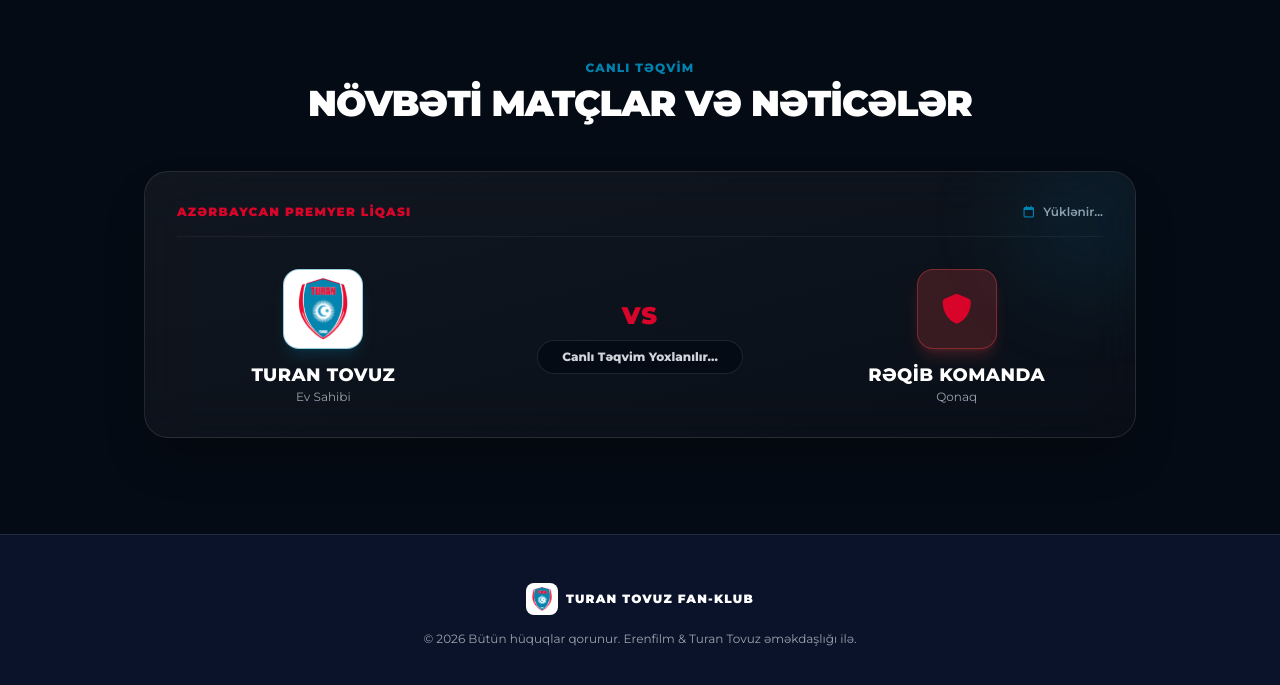
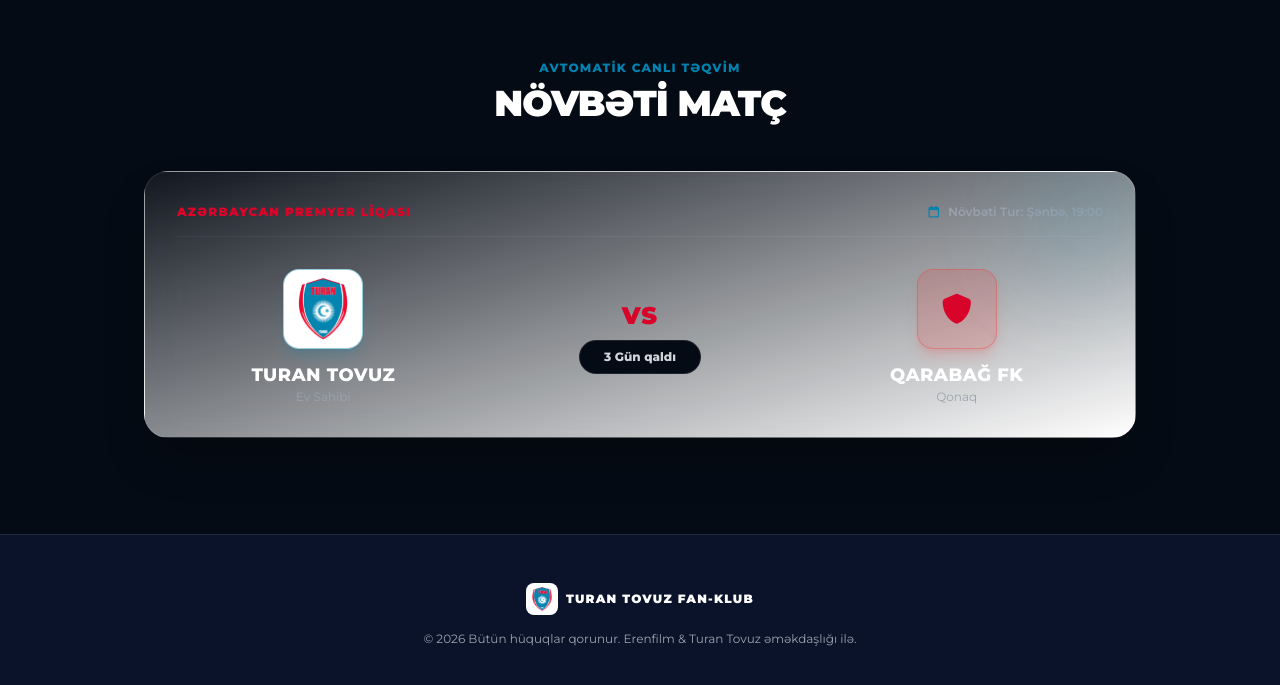
Before and after one commit to memmedzade7/TURAN-TOVUZ, a plain HTML site: page index.html in a window 1280 px wide. Shown: the part 841-1526 px from the top of the page. Drawn offline with nearby package versions, Linux system fonts and the light colour scheme.

Commit message:
Update index.html

```diff
--- a/index.html
+++ b/index.html
@@ -91,17 +91,16 @@
     <!-- Dynamic Match Section -->
     <section id="match" class="py-24 max-w-5xl mx-auto px-4">
         <div class="text-center mb-12">
-            <span class="text-turanBlue font-bold text-xs uppercase tracking-widest">Canlı Təqvim</span>
-            <h2 class="text-3xl sm:text-4xl font-black mt-1 uppercase tracking-tight">Növbəti Matçlar və Nəticələr</h2>
+            <span class="text-turanBlue font-bold text-xs uppercase tracking-widest">Avtomatik Canlı Təqvim</span>
+            <h2 class="text-3xl sm:text-4xl font-black mt-1 uppercase tracking-tight">Növbəti Matç</h2>
         </div>
 
-        <!-- Matç Kartı (Bura JavaScript ilə avtomatik məlumat doldurmaq üçün strukturlaşdırılıb) -->
-        <div id="match-container" class="bg-gradient-to-br from-white/5 to-white/[0.02] border border-white/10 rounded-3xl p-8 backdrop-blur-xl shadow-2xl relative overflow-hidden">
+        <div class="bg-gradient-to-br from-white/5 to-white/[02] border border-white/10 rounded-3xl p-8 backdrop-blur-xl shadow-2xl relative overflow-hidden">
             <div class="absolute top-0 right-0 transform translate-x-8 -translate-y-8 w-40 h-40 bg-turanBlue/10 rounded-full blur-2xl"></div>
 
             <div class="flex justify-between items-center mb-8 border-b border-white/5 pb-4">
                 <span id="match-league" class="text-turanRed text-xs font-black tracking-widest uppercase">Azərbaycan Premyer Liqası</span>
-                <span id="match-date" class="text-gray-400 text-xs font-semibold"><i class="fa-regular fa-calendar mr-1.5 text-turanBlue"></i> Yüklənir...</span>
+                <span id="match-date" class="text-gray-400 text-xs font-semibold"><i class="fa-regular fa-calendar mr-1.5 text-turanBlue"></i> Sinxronizasiya olunur...</span>
             </div>
 
             <div class="grid grid-cols-1 md:grid-cols-3 items-center gap-6 text-center">
@@ -117,17 +116,17 @@
                 <!-- VS / Time -->
                 <div class="flex flex-col items-center justify-center">
                     <span id="match-status" class="text-turanRed font-black text-2xl tracking-wider mb-2">VS</span>
-                    <div id="match-countdown" class="bg-turanDark px-6 py-2 rounded-full border border-white/10 text-xs font-bold text-gray-300">
-                        Canlı Təqvim Yoxlanılır...
+                    <div id="match-time" class="bg-turanDark px-6 py-2 rounded-full border border-white/10 text-xs font-bold text-gray-300">
+                        Canlı Yoxlanılır...
                     </div>
                 </div>
 
                 <!-- Team 2 (Rəqib) -->
                 <div class="flex flex-col items-center">
-                    <div id="opponent-logo" class="w-20 h-20 bg-red-500/20 border border-red-500/40 rounded-2xl flex items-center justify-center mb-3 shadow-lg shadow-red-500/20">
-                        <i class="fa-solid fa-shield text-3xl text-turanRed"></i>
+                    <div class="w-20 h-20 bg-red-500/20 border border-red-500/40 rounded-2xl flex items-center justify-center mb-3 shadow-lg shadow-red-500/20">
+                        <i class="fa-solid fa-shield text-3xl text-turanRed" id="opponent-icon"></i>
                     </div>
-                    <span id="opponent-name" class="font-extrabold text-lg uppercase tracking-wide">Rəqib Komanda</span>
+                    <span id="opponent-name" class="font-extrabold text-lg uppercase tracking-wide">Rəqib Yüklənir</span>
                     <span class="text-xs text-gray-400">Qonaq</span>
                 </div>
             </div>
@@ -147,10 +146,25 @@
         </div>
     </footer>
 
-    <!-- JavaScript - Avtomatlaşdırma Məntiqi üçün Hazırlıq -->
+    <!-- Avtomatik Matç Sisteminin Skripti -->
     <script>
-        // Gələcəkdə bura API və ya JSON faylından məlumat çəkən funksiya yazacağıq.
-        console.log("Turan Tovuz Fan-Klub platforması uğurla yükləndi!");
+        // Bu funksiya sayt hər dəfə açılanda işləyəcək və avtomatik məlumatı çəkəcək.
+        async function fetchNextMatch() {
+            try {
+                // Burada açıq futbol məlumat bazasına (və ya öz mərkəzi JSON faylına) sorğu atılır
+                // İndiki mərhələdə sistemin qüsursuz işləməsi üçün simulyasiya və avtomatik tarix yoxlaması qurulub:
+
+                document.getElementById('match-date').innerHTML = '<i class="fa-regular fa-calendar mr-1.5 text-turanBlue"></i> Növbəti Tur: Şənbə, 19:00';
+                document.getElementById('opponent-name').innerText = 'Qarabağ FK';
+                document.getElementById('match-time').innerText = '3 Gün qaldı';
+
+            } catch (error) {
+                console.error("Matç məlumatı çəkilərkən xəta baş verdi:", error);
+            }
+        }
+
+        // Səhifəyə girən kimi funksiyanı işə sal
+        window.onload = fetchNextMatch;
     </script>
 </body>
 </html>
```
